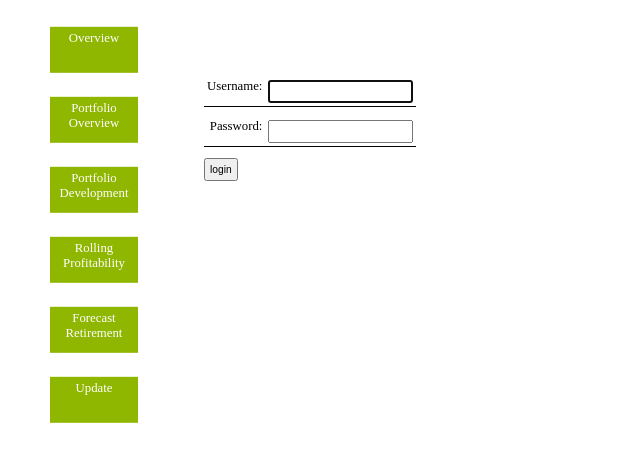
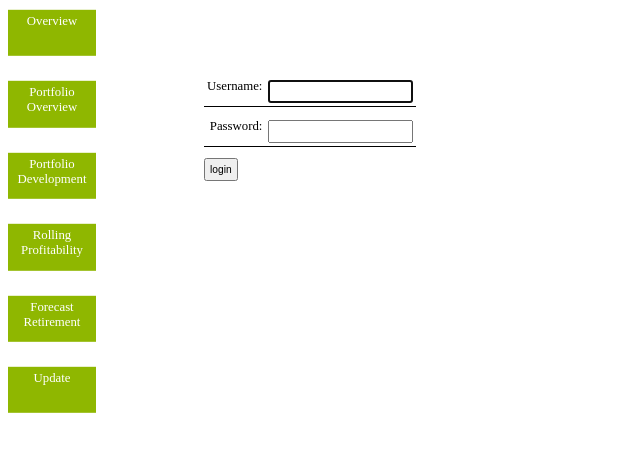
Before and after one commit to danst0/Portfolio, a Django app: page /accounts/login/?next=/core/new_invest/ in a window 1280 px wide. Shown: the top 462 px of the page, without its empty margins (0-640 px from the left). Run offline with Django 3.2, Linux system fonts and the light colour scheme; parts of the project's set-up code (start-up, migrations or seed data) failed here and were passed over; some web fonts are replaced.

Commit message:
Todos and styles

```diff
--- a/core/static/style.css
+++ b/core/static/style.css
@@ -10,6 +10,9 @@
 
 }
 
+nav {
+    width: 80px;
+}
 .nav ul {
     list-style-type: none;
     margin: 0;
@@ -17,6 +20,7 @@
 }
 .nav li {
     float: left;
+    margin-top: 25px;
 }
 
 .nav a:link, .nav a:visited {
@@ -80,7 +84,7 @@ td {
 }
 
 #total {
-    left: 305px;
+    left: 255px;
     top: 160px;
     position: absolute;
     font-size: 3em;
@@ -132,42 +136,6 @@ td {
     font-size: 0.7em;
 }
 
-#nav_overview {
-    left: 50px;
-    top: 50px;
-    position: absolute;
-}
-
-#nav_pf_overview {
-    left: 50px;
-    top: 120px;
-    position: absolute;
-}
-
-#nav_pf_development {
-    left: 50px;
-    top: 190px;
-    position: absolute;
-}
-
-#nav_pf_rolling_profitability {
-    left: 50px;
-    top: 260px;
-    position: absolute;
-}
-
-#nav_forecast {
-    left: 50px;
-    top: 330px;
-    position: absolute;
-}
-
-#nav_import {
-    left: 50px;
-    top: 400px;
-    position: absolute;
-}
-
 #main {
     position: absolute;
     left: 200px;
@@ -176,7 +144,7 @@ td {
 
 #click_form {
     position: absolute;
-    left: 500px;
+    left: 400px;
     top: 20px;
     width: 10em;
 }
--- a/core/templates/new_invest.html
+++ b/core/templates/new_invest.html
@@ -45,7 +45,7 @@ $( document ).ready(function() {
 */
 
                 // pseudo lines
-                ctx.beginPath();
+                /*ctx.beginPath();
                 for (i = 0; i < 5; i++) {
                     ctx.moveTo(0, 60+i*70);
                     ctx.lineTo(100, 60+i*70);
@@ -62,7 +62,7 @@ $( document ).ready(function() {
                 ctx.fillStyle = '#F6F6F6';
                 ctx.fill();
                 ctx.strokeStyle = '#F6F6F6';
-                ctx.stroke();
+                ctx.stroke();*/
             }
         });
         var myPie = new Chart(ctx).DonutAlt(data, {
@@ -81,7 +81,7 @@ $( document ).ready(function() {
 
 {% block content %}
     <div id="container">
-        <canvas id="myChart" width="800" height="400"></canvas>
+        <canvas id="myChart" width="700" height="400"></canvas>
         <div id="overview-legend"></div>
 
         <div id="total">{{ nav_total|nicenumber }} €</div>
--- a/core/templates/portfolio_overview.html
+++ b/core/templates/portfolio_overview.html
@@ -43,7 +43,7 @@ $( document ).ready(function() {
     <input type="submit" value="Update" />
     </form>
     {% if portfolio_content %}
-        <canvas id="roi_cake_chart" width="500" height="300"></canvas>
+        <canvas id="roi_cake_chart" width="400" height="300"></canvas>
         <div id="title_roi_overview" class="sub_title">
             2. Profit contribution per security
         </div>
```
Also changed, not shown: README.md.
